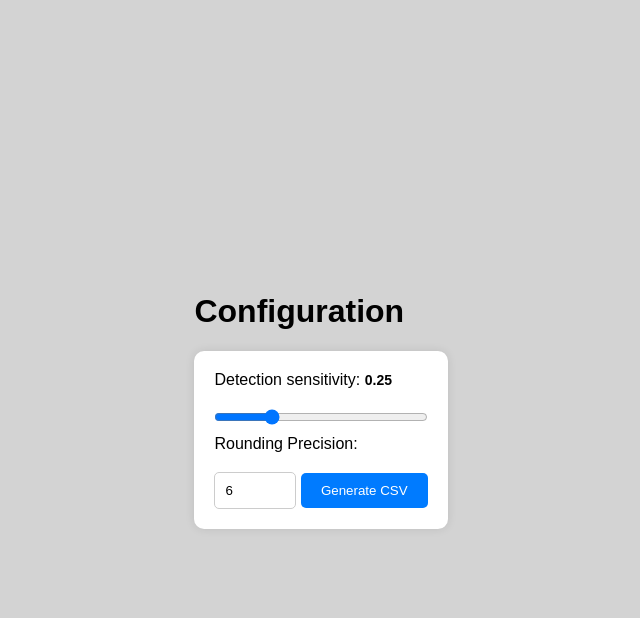
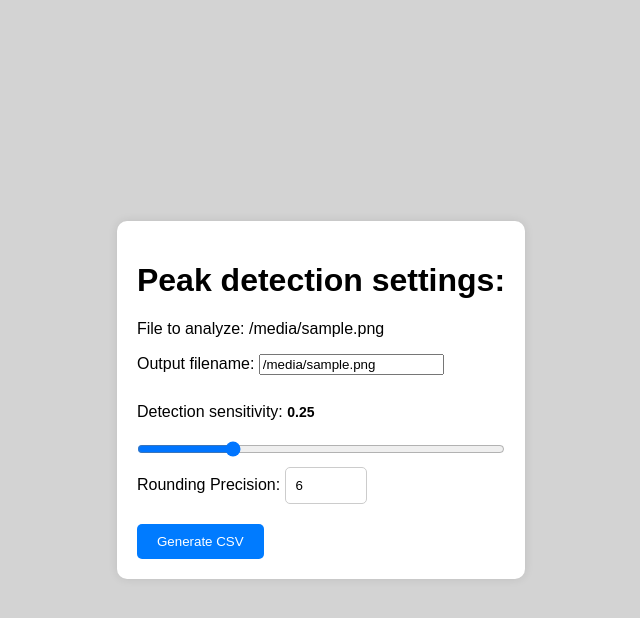
Before and after one commit to Wintergatan/Tightinator, a Flask app: template web/templates/config.html in a window 1280 px wide. Shown: the top 618 px of the page, without its empty margins (319-959 px from the left). Run offline with Flask 3, Linux system fonts and the light colour scheme; the template is opened without the code that fills it: most values are stand-ins (such as "Sample title", 1, 10 or a date in 2020).

Commit message:
Web workflow configuration, filenames, report foundation

```diff
--- a/web/app.py
+++ b/web/app.py
@@ -1,13 +1,17 @@
 import os
 import uuid
+import time
 import subprocess
-import logging
+import threading
+from threading import Thread
 from flask import Flask, request, render_template, send_from_directory, redirect, url_for, jsonify, send_file, Response
 
 app = Flask(__name__)
 
 UPLOAD_FOLDER = 'static/upload'
 app.config['UPLOAD_FOLDER'] = UPLOAD_FOLDER
+
+processes = {}
 
 def generate_csv(input_wav, output_csv, threshold):
     # Run your Python script here to generate the CSV file based on the uploaded WAV file
@@ -19,51 +23,73 @@ def index():
     if request.method == 'POST':
         file = request.files['file']
         if file and file.filename.endswith('.wav'):
-            #app.logger.info('Loading {}'.format(file.filename))
             unique_id = str(uuid.uuid4())
             csv_directory = os.path.join(app.config['UPLOAD_FOLDER'], unique_id)
             os.makedirs(csv_directory)  # Create a directory for the UUID
-            wav_path = os.path.join(csv_directory, f'{unique_id}.wav')
+            wav_path = os.path.join(csv_directory, file.filename)
             file.save(wav_path)  # Save the uploaded WAV file
-            #with open(os.path.join(csv_directory, 'meta.txt'), 'w') as f:
-            #    f.write(str(file.filename))
-            #    f.close()
 
-            return jsonify({'status': 'success', 'uuid': unique_id})
+            return jsonify({'status': 'success', 'uuid': unique_id, 'filename': file.filename})
 
     return render_template('index.html')
 
-@app.route('/config/<uuid>', methods=['GET'])
-def config(uuid):
+@app.route('/config/<uuid>/<filename>', methods=['GET'])
+def config(uuid, filename):
     # Call generate_csv here after the user is redirected to the config endpoint
     #generate_csv(f'static/upload/{uuid}/{uuid}.wav', output_csv, threshold)
+    output_filename = filename[:-4]+".csv"
 
-    return render_template('config.html', uuid=uuid)
+    return render_template('config.html', uuid=uuid, filename=filename, output_filename=output_filename)
 
-@app.route('/run/<uuid>', methods=['POST'])
+@app.route('/run/<uuid>/', methods=['POST'])
 def run(uuid):
+    filename = str(request.form['filename'])
+    output_filename = str(request.form['output_filename'])
     threshold = float(request.form['threshold'])
     rounding = int(request.form['rounding'])
 
+    debug_command = [
+        'python3',
+        'main.py',
+        '-f', "static/upload/{}/{}".format(uuid, filename),
+        '-o', "static/upload/{}/{}".format(uuid, output_filename)
+    ]
+
+    print("Debug Command:", " ".join(debug_command))
+
     try:
-        # Run the Python script with subprocess in the background
-        subprocess.Popen(['python3', 'main.py', '-f', "static/upload/{}/{}.wav".format(uuid, uuid), '-o', "static/upload/{}/{}.csv".format(uuid, uuid)])
+        process = subprocess.Popen(debug_command, text=True)
+        processes[uuid] = (process, time.time())
+        thread = threading.Thread(target=wait_for_process, args=(uuid, process))
+        thread.start()
 
         # Redirect to the "Running..." page
-        return redirect(url_for('running', uuid=uuid))
+        return redirect(url_for('running', uuid=uuid, output_filename=output_filename))
     except Exception as e:
         return jsonify({'error': str(e)}), 500
 
-@app.route('/running/<uuid>')
-def running(uuid):
-    return render_template('running.html', uuid=uuid)
+@app.route('/running/<uuid>/<output_filename>')
+def running(uuid,output_filename):
+    process, process_output = processes.get(uuid, (None, ""))
 
-@app.route('/download/<uuid>')
-def download(uuid):
-    csv_path = os.path.join(app.root_path, 'static', 'upload', uuid, f'{uuid}.csv')
+    if process is None:
+        return render_template('result.html', uuid=uuid, output="Process not found")
+
+    if process.poll() is None:
+        return render_template('running.html', uuid=uuid, output_filename=output_filename, process_output=process_output)
+    else:
+        return render_template('result.html', uuid=uuid, output_filename=output_filename, output=process_output)
+
+def wait_for_process(uuid, process):
+    process.wait()
+
+
+@app.route('/download/<uuid>/<output_filename>')
+def download(uuid,output_filename):
+    csv_path = os.path.join(app.root_path, 'static', 'upload', uuid, output_filename)
 
     if os.path.exists(csv_path):
-        return send_file(csv_path, as_attachment=True, download_name=f'{uuid}.csv')
+        return send_file(csv_path, as_attachment=True, download_name=output_filename)
     else:
         return render_template('404.html'), 404
 
--- a/web/main.py
+++ b/web/main.py
@@ -85,7 +85,7 @@ def main():
 
     combined_array = np.column_stack((timearray, differences))
 
-    output_filename = filename[:-4]+".csv"
+    #output_filename = filename[:-4]+".csv"
     logging.info("Saving output values to {}".format(output_filename))
     np_fmt = "%1.{}f".format(float_prec)
     np.savetxt(output_filename, combined_array, delimiter=",", header="Times[ms],differences[ms]", fmt=np_fmt, comments="")
--- a/web/templates/config.html
+++ b/web/templates/config.html
@@ -58,21 +58,29 @@
 <body>
 
     <div id="spinner" style="display: none;">
-    <img src="../static/assets/spinner.png" alt="Loading...">
+    <img src="../../static/assets/spinner.png" alt="Loading...">
     </div>
 
     <div>
-        <h1>Configuration</h1>
-        <form id="configForm" action="{{ url_for('run', uuid=uuid) }}" method="post">
-            <input type="hidden" name="uuid" value="{{ uuid }}">
+        <form id="configForm" action="{{ url_for('run', uuid=uuid, filename=filename, output_filename=output_filename) }}" method="post">
+            <h1>Peak detection settings:</h1>
+            <p>File to analyze: {{ filename }}</p>
+
+
+            <label for="custom_parameter">Output filename:
+                <input type="text" id="output_filename" name="output_filename" value={{ output_filename }}>
+            </label>
+            </br>
             <label for="threshold">Detection sensitivity:
-                <b><span id="thresholdLabel">0.25</span></b> <!-- Place the threshold label inside the label -->
+                <b><span id="thresholdLabel">0.25</span></b>
             </label>
             <input type="range" id="threshold" name="threshold" min="0" max="1" step="0.05" value="0.25">
 
-            <label for="rounding">Rounding Precision:</label>
-            <input type="number" id="rounding" name="rounding" step="1" value="6" required>
-
+            <label for="rounding">Rounding Precision:
+                <input type="number" id="rounding" name="rounding" step="1" value="6" required>
+            </label>
+            <input type="hidden" name="uuid" value="{{ uuid }}">
+            <input type="hidden" name="filename" value="{{ filename }}">
             <button type="submit">Generate CSV</button>
         </form>
     </div>
@@ -94,7 +102,6 @@
     </script>
 
     <script>
-        const uuid = "{{ uuid }}";
         const configForm = document.getElementById('configForm'); // Get the form element
 
         configForm.addEventListener('submit', function(e) {
@@ -128,8 +135,15 @@
                 uuidInput.name = 'uuid';
                 uuidInput.value = uuid;
 
+                // Create an input element for the UUID
+                const filenameInput = document.createElement('input');
+                filenameInput.type = 'hidden';
+                filenameInput.name = 'filename';
+                filenameInput.value = filename;
+
                 // Append the input element to the form
                 form.appendChild(uuidInput);
+                form.appendChild(filenameInput);
 
                 // Append the form to the document and submit it
                 document.body.appendChild(form);
--- a/web/templates/index.html
+++ b/web/templates/index.html
@@ -142,9 +142,10 @@
                             // Extract the UUID from the response JSON
                             const response = JSON.parse(xhr.responseText);
                             const uuid = response.uuid;
+                            const filename = response.filename;
 
                             // Redirect to the config endpoint with the UUID
-                            window.location.href = `/config/${uuid}`;
+                            window.location.href = `/config/${uuid}/${filename}`;
                         } else {
                             loadingSpinner.style.display = 'none';
                             progressBar.style.display = 'none';
--- a/web/templates/running.html
+++ b/web/templates/running.html
@@ -41,7 +41,7 @@
     }
 
     // Call the function when the page loads
-    checkDownloadStatus();
+    setTimeout(() => checkDownloadStatus(60), 5000);
     </script>
 
 
```
Also changed, not shown: web/templates/result.html (added, +136 -0 lines).
